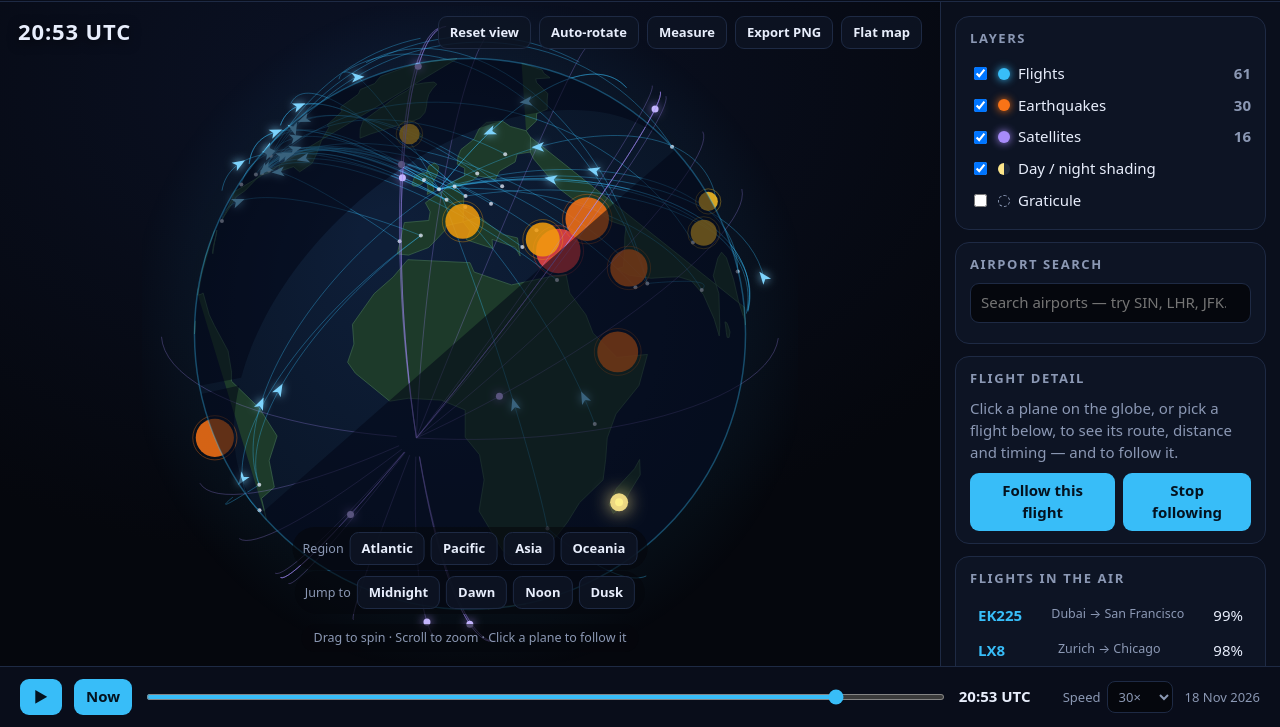
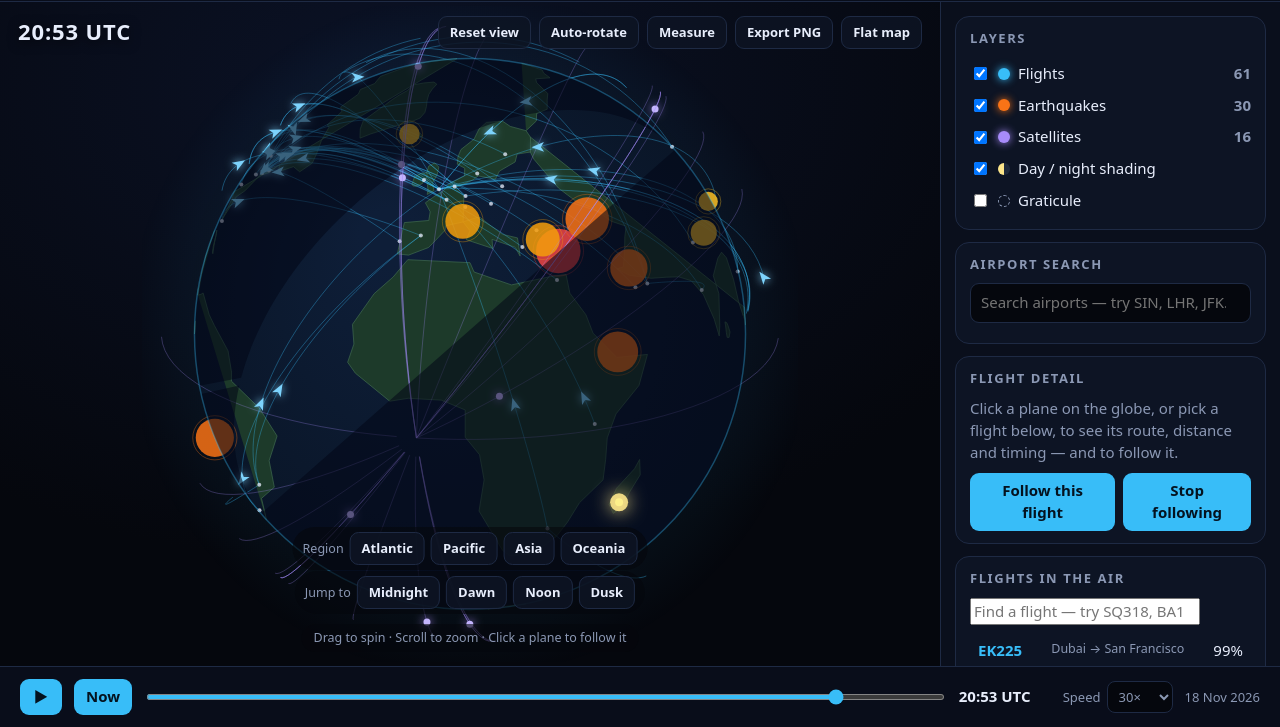
Before and after one commit to iamkorvynn/flight-globe, a website with bundled scripts: page index.html in a window 1280 px wide. Shown: the part 73-800 px from the top of the page. Built offline with nearby package versions, Linux system fonts and the light colour scheme; no server answers; animation ran at ten frames a second.

Commit message:
Add flight search box to sidebar

```diff
--- a/index.html
+++ b/index.html
@@ -83,6 +83,7 @@
 
       <section class="card" id="flightsCard">
         <h2>Flights in the air</h2>
+        <input id="flightSearch" type="search" placeholder="Find a flight — try SQ318, BA117…" autocomplete="off">
         <ul id="flightList"></ul>
       </section>
 
```
